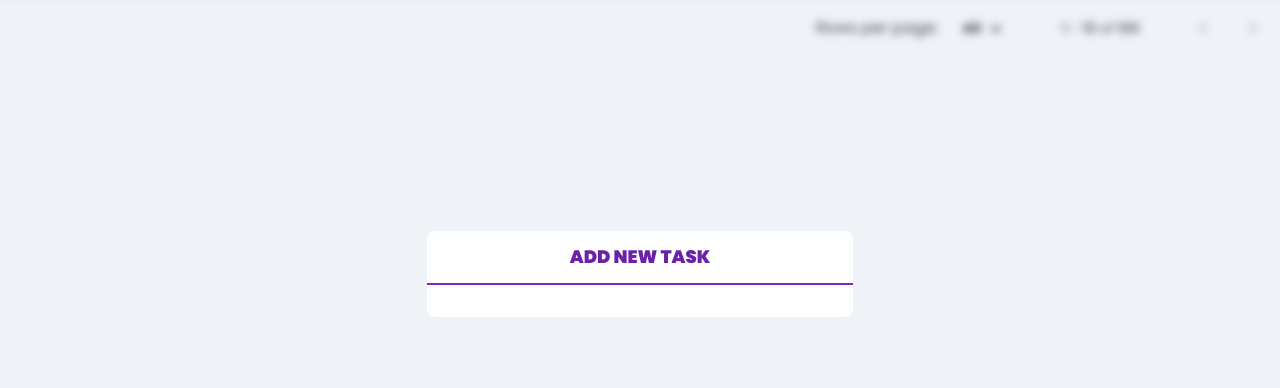
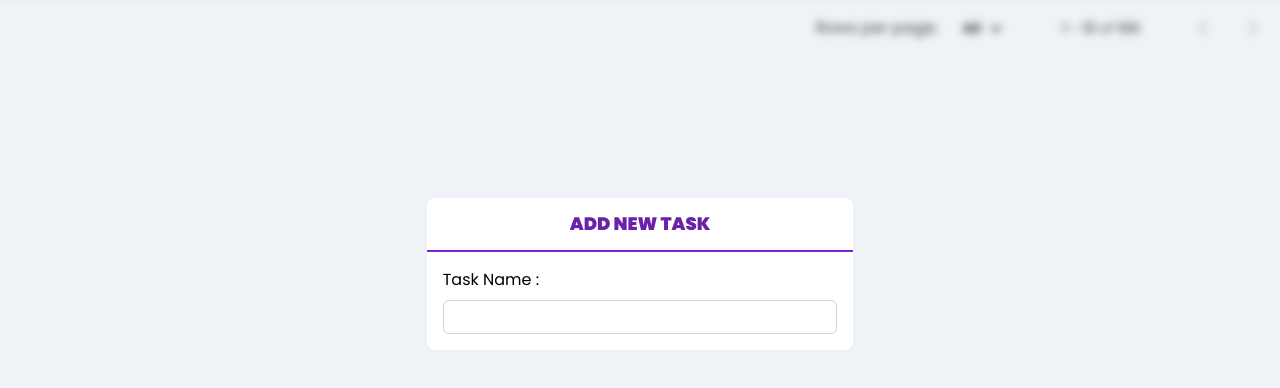
Before and after one commit to SurenAND/todo-tailwind, a website: page src/index.html in a window 1280 px wide. Shown: the part 126-514 px from the top of the page. Drawn offline with Linux system fonts and the light colour scheme.

Commit message:
create task name input & style it

```diff
--- a/src/index.html
+++ b/src/index.html
@@ -153,7 +153,17 @@
           <form
             id="form"
             class="flex flex-col gap-4 w-full p-4 border-t-2 border-purple-700"
-          ></form>
+          >
+            <!-- task name -->
+            <div class="w-full">
+              <h5 class="mb-2">Task Name :</h5>
+              <input
+                id="task-name"
+                class="w-full border border-1 border-gray-300 rounded-md px-1 py-1 outline-1 outline-purple-700"
+                type="text"
+              />
+            </div>
+          </form>
         </div>
       </div>
     </div>
```
